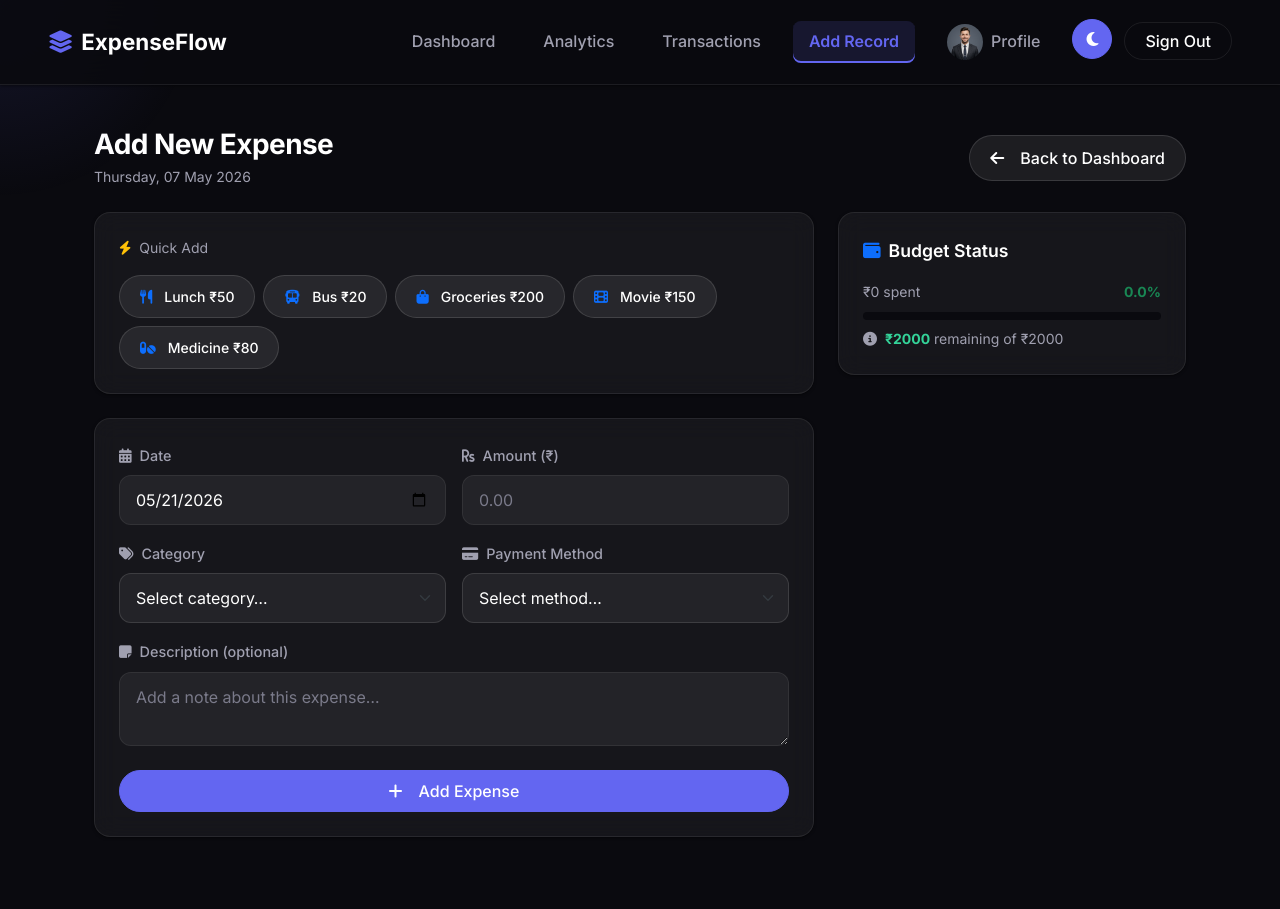
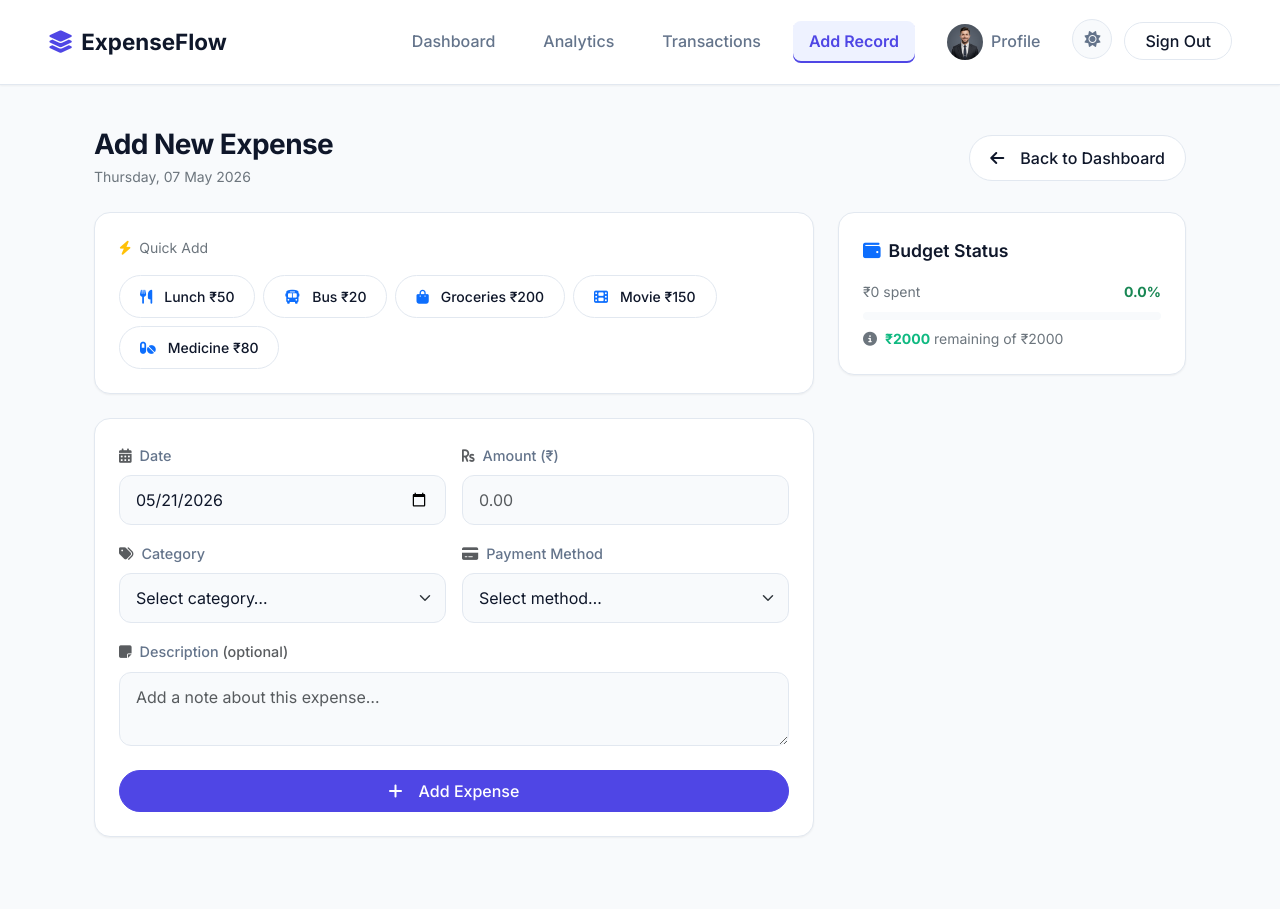
Before and after one commit to M3hul-raj/ExpenseFlow, a Flask app: page /add in a window 1280 px wide. Run offline with Flask 3, Linux system fonts and the light colour scheme; the visitor is signed in with stand-in values (Sample User, id 1).

Commit message:
Enhance theme logic: detect system preference with dark mode fallback

```diff
--- a/templates/base.html
+++ b/templates/base.html
@@ -14,7 +14,7 @@
     <script>
     (function() {
         var saved = localStorage.getItem('ef-theme');
-        var theme = saved || 'dark';
+        var theme = saved || (window.matchMedia && window.matchMedia('(prefers-color-scheme: light)').matches ? 'light' : 'dark');
         document.documentElement.setAttribute('data-theme', theme);
         var meta = document.getElementById('metaThemeColor');
         if (meta) meta.content = theme === 'dark' ? '#0A0A0F' : '#4F46E5';
```
